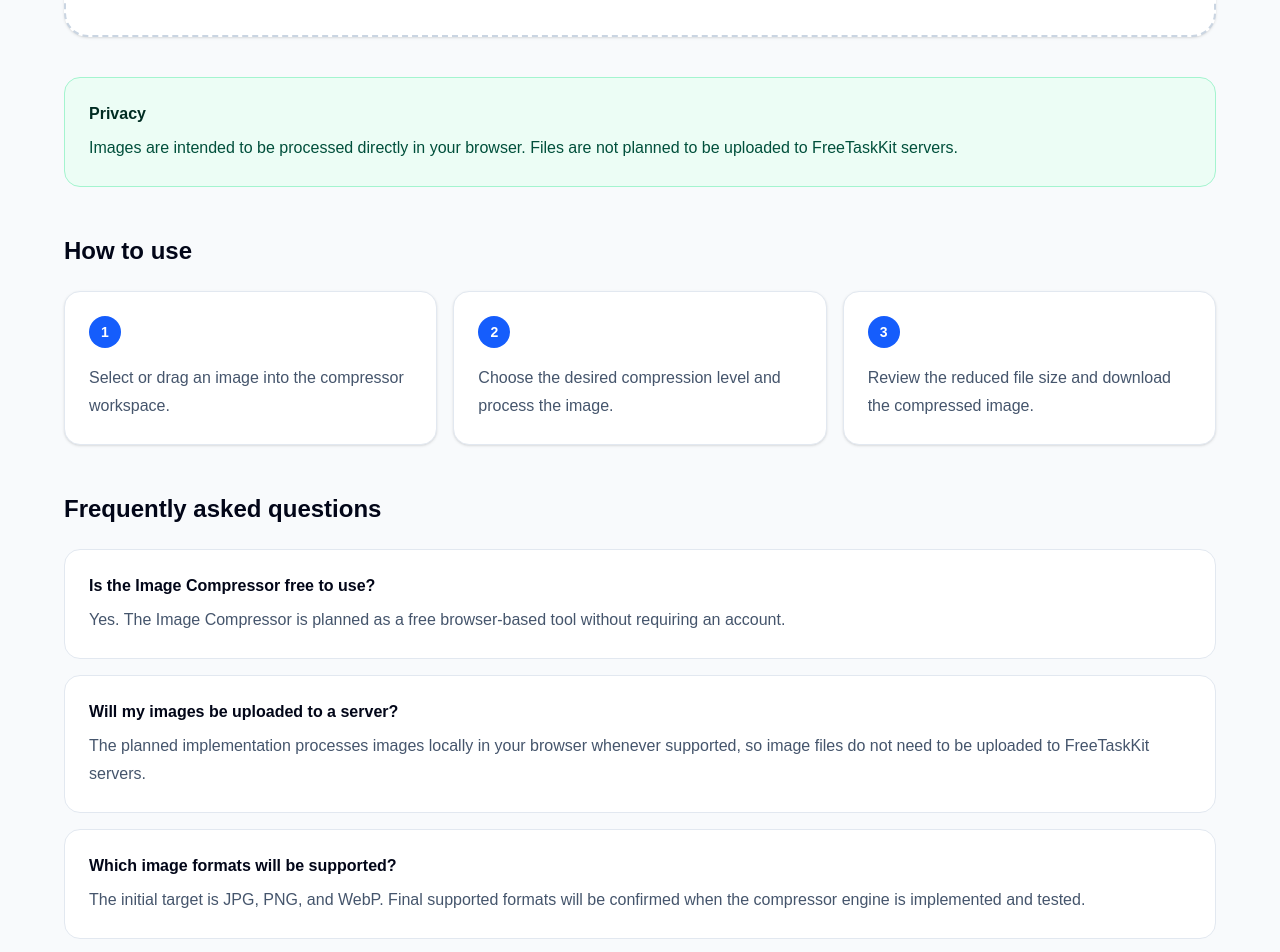
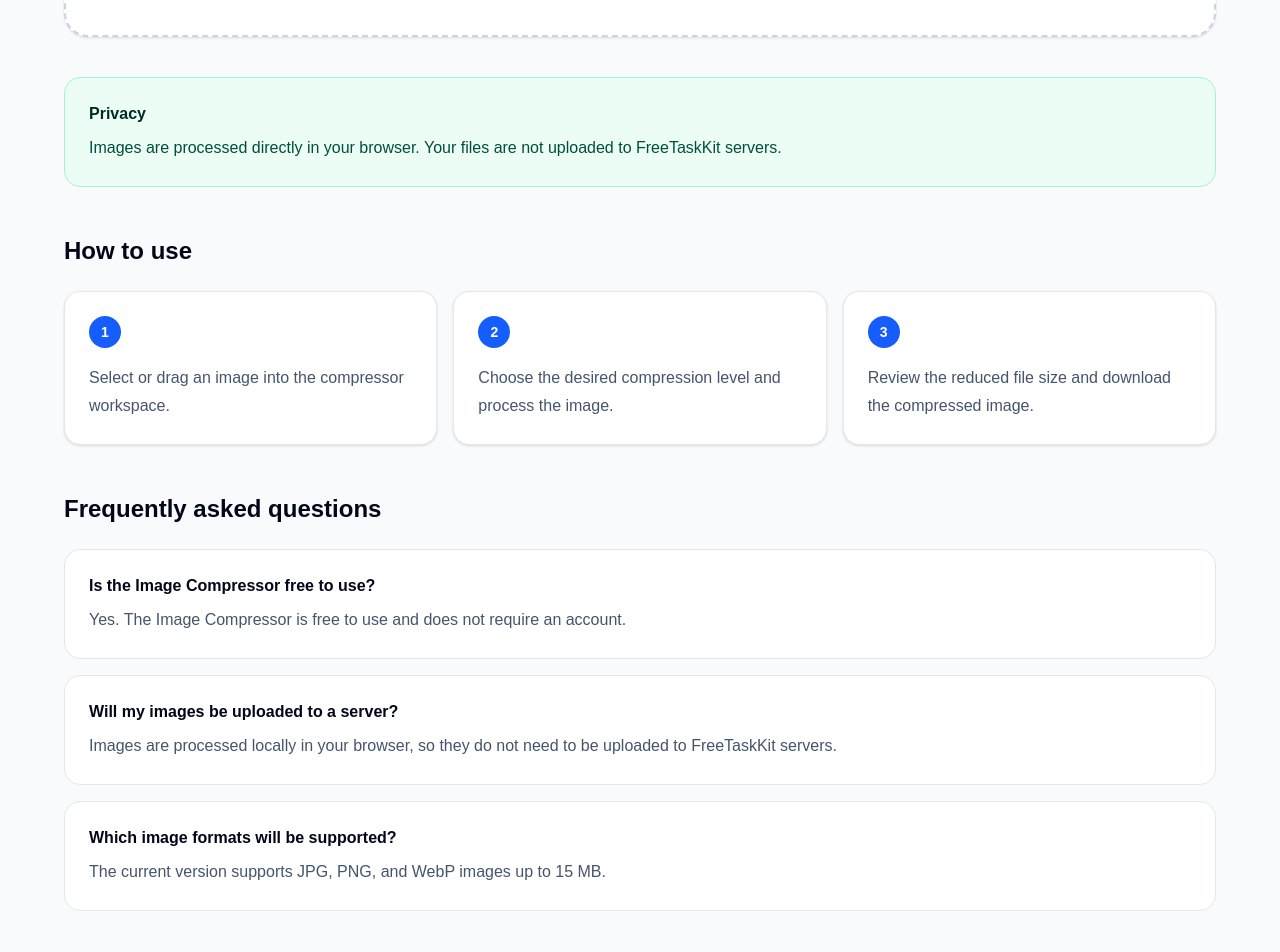
Before and after one commit to loctate/freetaskkit, a Next.js app: page /tools/image-compressor in a window 1280 px wide. Shown: the part 740-1692 px from the top of the page. Built offline with nearby package versions, Linux system fonts and the light colour scheme.

Commit message:
feat: publish image compressor

```diff
--- a/src/data/tools.ts
+++ b/src/data/tools.ts
@@ -16,11 +16,11 @@ export const tools: Tool[] = [
       "compress png",
       "image optimizer",
     ],
-    status: "planned",
+    status: "published",
     featured: true,
     icon: "🖼️",
     privacyNote:
-      "Images are intended to be processed directly in your browser. Files are not planned to be uploaded to FreeTaskKit servers.",
+      "Images are processed directly in your browser. Your files are not uploaded to FreeTaskKit servers.",
     howToUse: [
       "Select or drag an image into the compressor workspace.",
       "Choose the desired compression level and process the image.",
@@ -30,17 +30,17 @@ export const tools: Tool[] = [
       {
         question: "Is the Image Compressor free to use?",
         answer:
-          "Yes. The Image Compressor is planned as a free browser-based tool without requiring an account.",
+          "Yes. The Image Compressor is free to use and does not require an account.",
       },
       {
         question: "Will my images be uploaded to a server?",
         answer:
-          "The planned implementation processes images locally in your browser whenever supported, so image files do not need to be uploaded to FreeTaskKit servers.",
+          "Images are processed locally in your browser, so they do not need to be uploaded to FreeTaskKit servers.",
       },
       {
         question: "Which image formats will be supported?",
         answer:
-          "The initial target is JPG, PNG, and WebP. Final supported formats will be confirmed when the compressor engine is implemented and tested.",
+          "The current version supports JPG, PNG, and WebP images up to 15 MB.",
       },
     ],
   },
```
